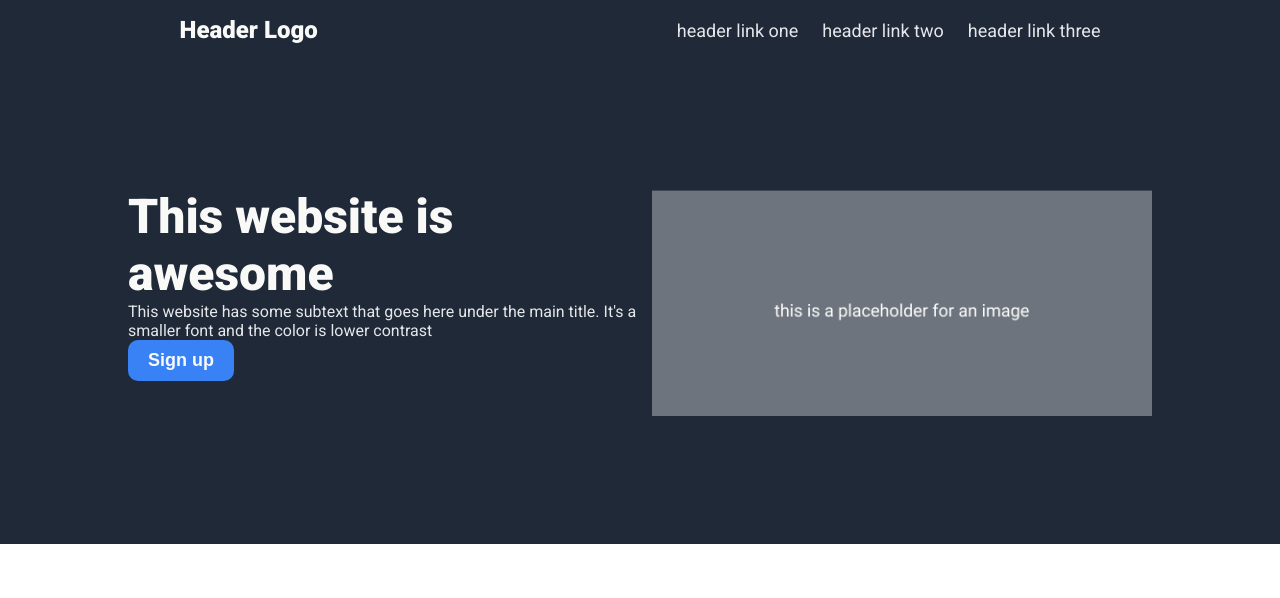
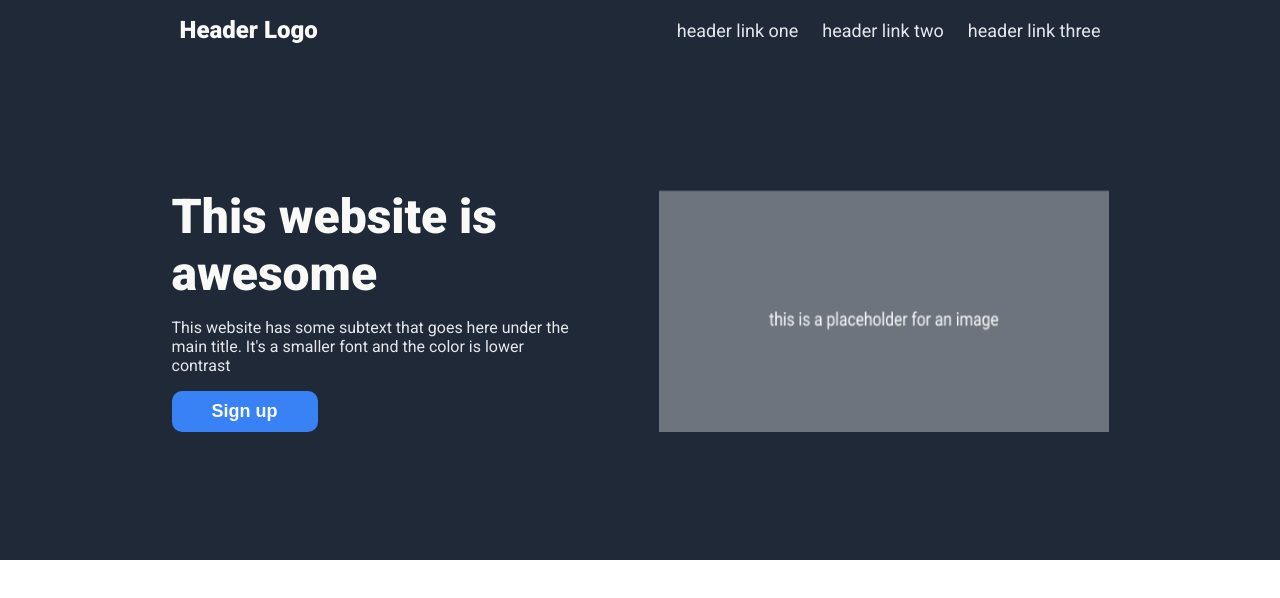
Before and after one commit to zach-barreca/odin-landing-page, a plain HTML site: page index.html in a window 1280 px wide. Drawn offline with Linux system fonts and the light colour scheme.

Commit message:
Style hero

```diff
--- a/style.css
+++ b/style.css
@@ -38,18 +38,19 @@ a {
     padding: 128px;
 }
 
+.container {
+    width: 400px;
+}
+
 h2 {
     font-size: 48px;
     color: #f9faf8;
     font-weight: 900;
     margin: 0;
-    padding: 0;
 }
 
 p {
     color: #e5e7eb;
-    margin: 0;
-    padding: 0;
 }
 
 button {
@@ -57,7 +58,11 @@ button {
     color: #f9faf8;
     border-radius: 10px;
     border: none;
-    padding: 10px 20px;
+    padding: 10px 40px;
     font-size: 18px;
     font-weight: 700;
 }
+
+img {
+    width: 450px;
+}
```
